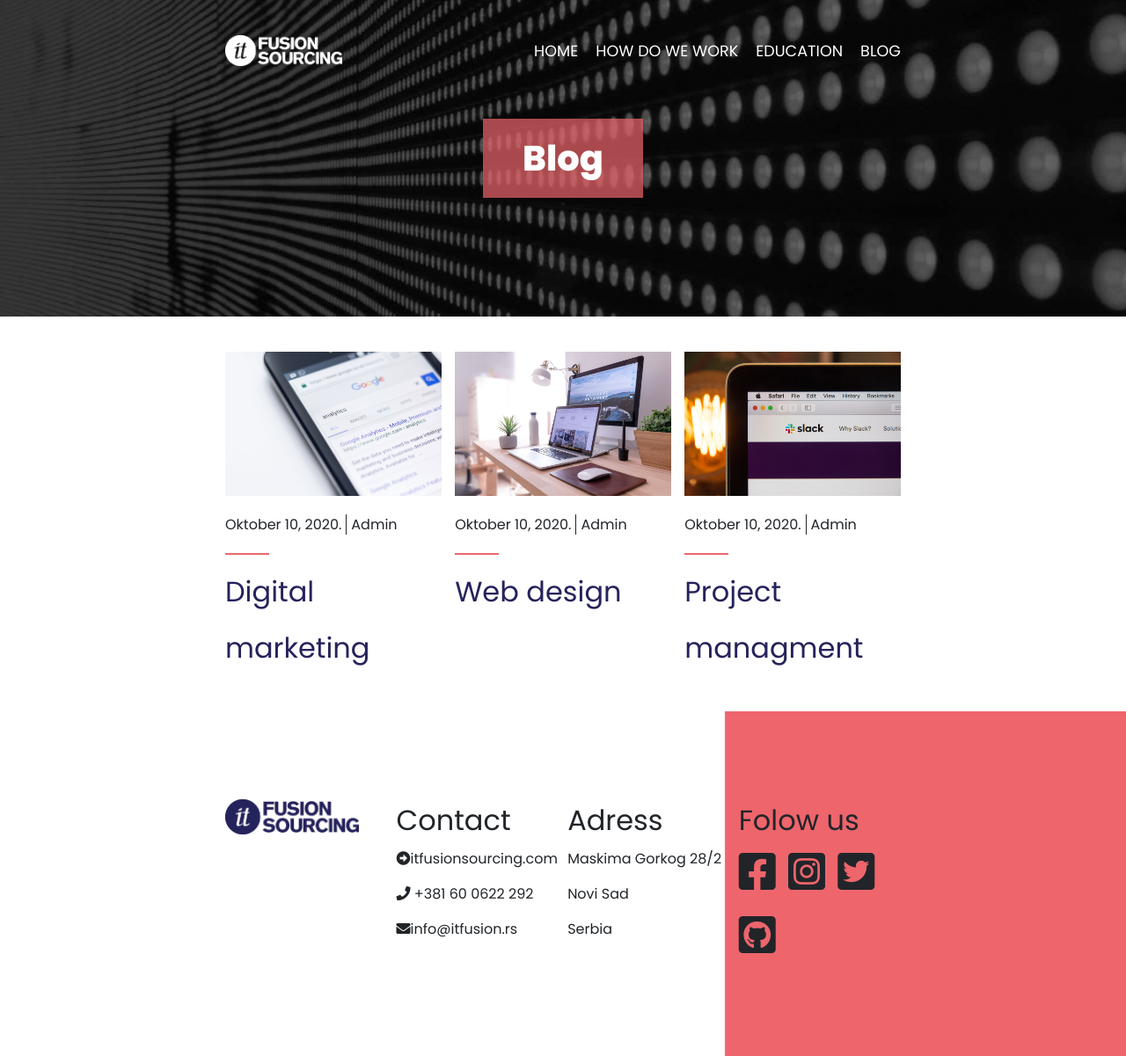
After one commit to zile028/sourcing-frontend, a PHP site: page /blog.php in a window 1280 px wide. The commit adds this page. Shown: the whole page at 88% size. Run offline with PHP 8.4, Linux system fonts and the light colour scheme.

Commit message:
blog page

```diff
--- /dev/null
+++ b/blog.php
@@ -0,0 +1,35 @@
+<?php
+    $title = '"<h1>Blog</h1>"';
+    include "partials/headerOther.php";
+?>
+<!-- education -->
+<section class="blog container">
+    <article>
+        <div>
+            <img src="img/blog1.jpg" alt="">
+        </div>
+        <p>Oktober 10, 2020.<span>Admin</span></p>
+        <h2>Digital marketing</h2>
+    </article>
+
+    <article>
+        <div>
+            <img src="img/blog2.jpg" alt="">
+        </div>
+        <p>Oktober 10, 2020.<span>Admin</span></p>
+        <h2>Web design</h2>
+    </article>
+
+    <article>
+        <div>
+            <img src="img/blog3.jpg" alt="">
+        </div>
+        <p>Oktober 10, 2020.<span>Admin</span></p>
+        <h2>Project managment</h2>
+    </article>
+</section>
+
+<!-- footer -->
+<?php
+include "partials/footer.php";
+?>
--- a/css/style.css
+++ b/css/style.css
@@ -39,13 +39,13 @@ img {
   display: block;
 }
 
-.container, header hgroup, .education, .about article {
+.container, header hgroup, .benefit, .about article {
   width: 60%;
   margin: 0 auto;
 }
 
 @media (max-width: 769px) {
-  .container, header hgroup, .education, .about article {
+  .container, header hgroup, .benefit, .about article {
     width: 90%;
   }
 }
@@ -495,6 +495,87 @@ header.headerOther h1 {
   margin: 30px 0;
 }
 
+.education, .blog {
+  padding: 40px 0;
+  display: -webkit-box;
+  display: -ms-flexbox;
+  display: flex;
+  -ms-flex-wrap: wrap;
+      flex-wrap: wrap;
+  -webkit-box-pack: justify;
+      -ms-flex-pack: justify;
+          justify-content: space-between;
+  -webkit-box-align: start;
+      -ms-flex-align: start;
+          align-items: flex-start;
+  -webkit-box-orient: horizontal;
+  -webkit-box-direction: normal;
+      -ms-flex-direction: row;
+          flex-direction: row;
+}
+
+.education article, .blog article {
+  -webkit-box-flex: 0;
+      -ms-flex: 0 0 32%;
+          flex: 0 0 32%;
+}
+
+.education article div, .blog article div {
+  width: 100%;
+}
+
+.education article div img, .blog article div img {
+  height: 100%;
+  -o-object-fit: cover;
+     object-fit: cover;
+}
+
+.education article h2, .blog article h2 {
+  font-weight: 400;
+  color: #25235b;
+  font-size: 2rem;
+  line-height: 2;
+}
+
+.education article button, .blog article button {
+  font-family: "Poppins", sans-serif;
+  background-color: #ee666c;
+  text-transform: uppercase;
+  border: none;
+  font-size: 0.9rem;
+  margin-top: 20px;
+  color: #fff;
+  font-weight: 600;
+  font-size: 1rem;
+  padding: 15px 35px;
+  cursor: pointer;
+  -webkit-transition: background-color 0.5s ease;
+  transition: background-color 0.5s ease;
+}
+
+.education article button:hover, .blog article button:hover {
+  background-color: #25235b;
+}
+
+.blog p {
+  margin-top: 20px;
+}
+
+.blog p span {
+  border-left: 1px solid #212529;
+  margin-left: 5px;
+  padding-left: 5px;
+}
+
+.blog p::after {
+  content: "";
+  display: block;
+  width: 50px;
+  height: 2px;
+  background-color: #ee666c;
+  margin: 20px 0 10px;
+}
+
 footer {
   background-image: url(../img/footer.jpg);
   padding: 100px 0;
@@ -542,12 +623,26 @@ footer article div {
           flex: 0 0 24%;
 }
 
-footer article div > i {
+footer article div > a {
   font-size: 3rem;
   margin-right: 10px;
+  cursor: pointer;
 }
 
-footer article div > i:last-child {
+footer article div > a:last-child {
   margin-right: 0;
 }
+
+footer article div > a i {
+  -webkit-transition: color 0.5s ease, -webkit-transform 1s ease;
+  transition: color 0.5s ease, -webkit-transform 1s ease;
+  transition: transform 1s ease, color 0.5s ease;
+  transition: transform 1s ease, color 0.5s ease, -webkit-transform 1s ease;
+}
+
+footer article div > a:hover i {
+  color: #25235b;
+  -webkit-transform: rotateY(360deg);
+          transform: rotateY(360deg);
+}
 /*# sourceMappingURL=style.css.map */
--- a/index.php
+++ b/index.php
@@ -1,6 +1,6 @@
 <?php include "partials/headerIndex.php"; ?>
-<!-- education -->
-<section class="education">
+<!-- benefit -->
+<section class="benefit">
     <article>
         <div>
             <h3>web & mobil development</h3>
--- a/partials/footer.php
+++ b/partials/footer.php
@@ -21,10 +21,10 @@
         </div>
         <div>
             <h2>Folow us</h2>
-            <i class="fab fa-facebook-square"></i>
-            <i class="fab fa-instagram-square"></i>
-            <i class="fab fa-twitter-square"></i>
-            <i class="fab fa-github-square"></i>
+            <a href=""><i class="fab fa-facebook-square"></i></a>
+            <a href=""><i class="fab fa-instagram-square"></i></a>
+            <a href=""><i class="fab fa-twitter-square"></i></a>
+            <a href=""><i class="fab fa-github-square"></i></a>
         </div>
     </article>
 </footer>
--- a/partials/navigation.php
+++ b/partials/navigation.php
@@ -3,7 +3,7 @@
     <ul>
         <li><a href="index.php">home</a></li>
         <li><a href="servicies.php">how do we work</a></li>
-        <li><a href="">education</a></li>
-        <li><a href="">blog</a></li>
+        <li><a href="education.php">education</a></li>
+        <li><a href="blog.php">blog</a></li>
     </ul>
 </nav>
--- a/sass/_mixins.scss
+++ b/sass/_mixins.scss
@@ -20,12 +20,11 @@
     border: none;
     font-size: 0.9rem;
     margin-top: 20px;
-    letter-spacing: 3px;
-    color: $black;
+
+    color: $white;
     font-weight: 600;
-    font-size: 0.8rem;
+    font-size: 1rem;
     padding: 15px 35px;
-
     cursor: pointer;
     transition: background-color $transition;
     &:hover {
--- a/sass/style.scss
+++ b/sass/style.scss
@@ -100,8 +100,8 @@ header {
         }
     }
 }
-// education
-.education {
+// benefit
+.benefit {
     @extend .container;
     @include flex(space-between, center);
     padding: $py;
@@ -266,6 +266,50 @@ header {
         }
     }
 }
+// education
+.education {
+    padding: $py;
+    @include flex(space-between, flex-start);
+    article {
+        flex: 0 0 32%;
+        div {
+            width: 100%;
+            img {
+                height: 100%;
+                object-fit: cover;
+            }
+        }
+        h2 {
+            font-weight: 400;
+            color: $primaryColor;
+            font-size: 2rem;
+            line-height: 2;
+        }
+        button {
+            @include btn($secondaryColor, $primaryColor);
+        }
+    }
+}
+// blog
+.blog {
+    @extend .education;
+    p {
+        margin-top: 20px;
+        span {
+            border-left: 1px solid $black;
+            margin-left: 5px;
+            padding-left: 5px;
+        }
+        &::after {
+            content: "";
+            display: block;
+            width: 50px;
+            height: 2px;
+            background-color: $secondaryColor;
+            margin: 20px 0 10px;
+        }
+    }
+}
 // footer
 footer {
     background-image: url(../img/footer.jpg);
@@ -287,11 +331,21 @@ footer {
         }
         div {
             flex: 0 0 24%;
-            & > i {
+            & > a {
                 font-size: 3rem;
                 margin-right: 10px;
+                cursor: pointer;
                 &:last-child {
                     margin-right: 0;
+                }
+                i {
+                    transition: transform 1s ease, color $transition;
+                }
+                &:hover {
+                    i {
+                        color: $primaryColor;
+                        transform: rotateY(360deg);
+                    }
                 }
             }
         }
```
Also changed, not shown: other parts of css/style.css (+15 -15 lines), education.php (added, +47 -0 lines), 1 other file.
